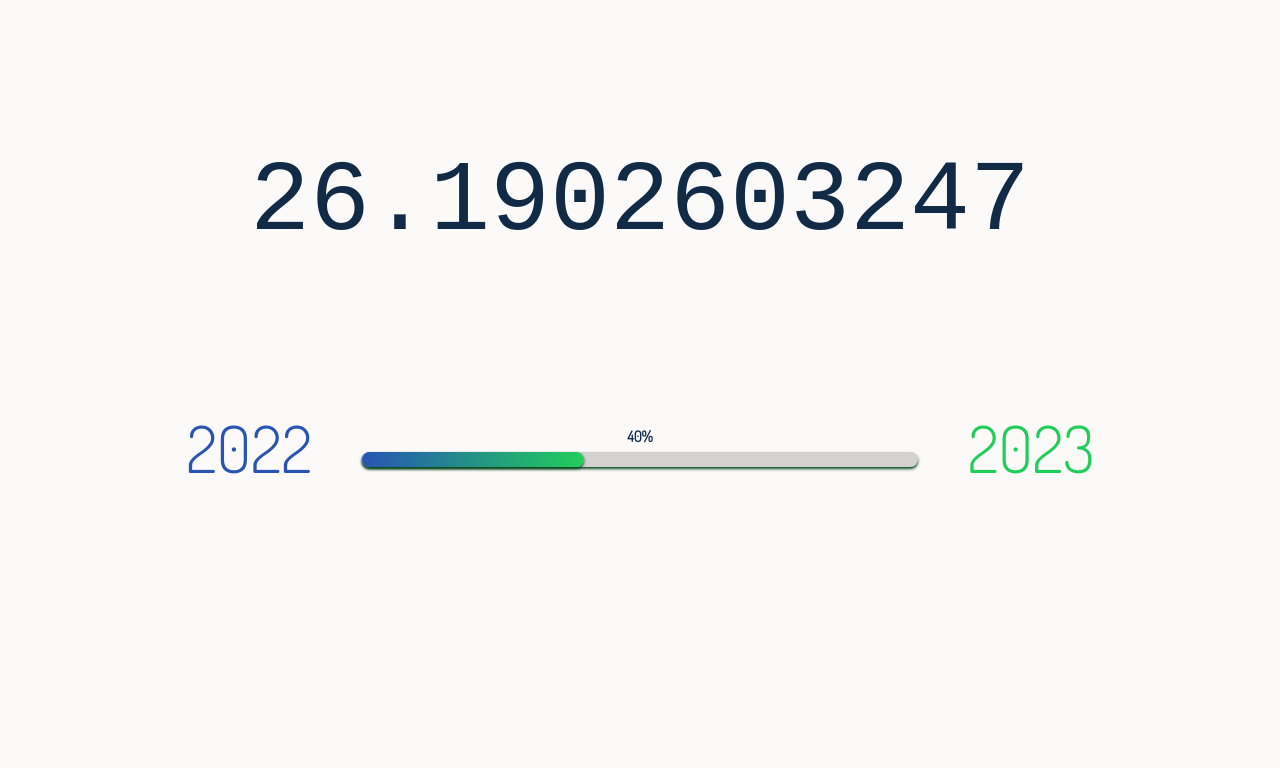
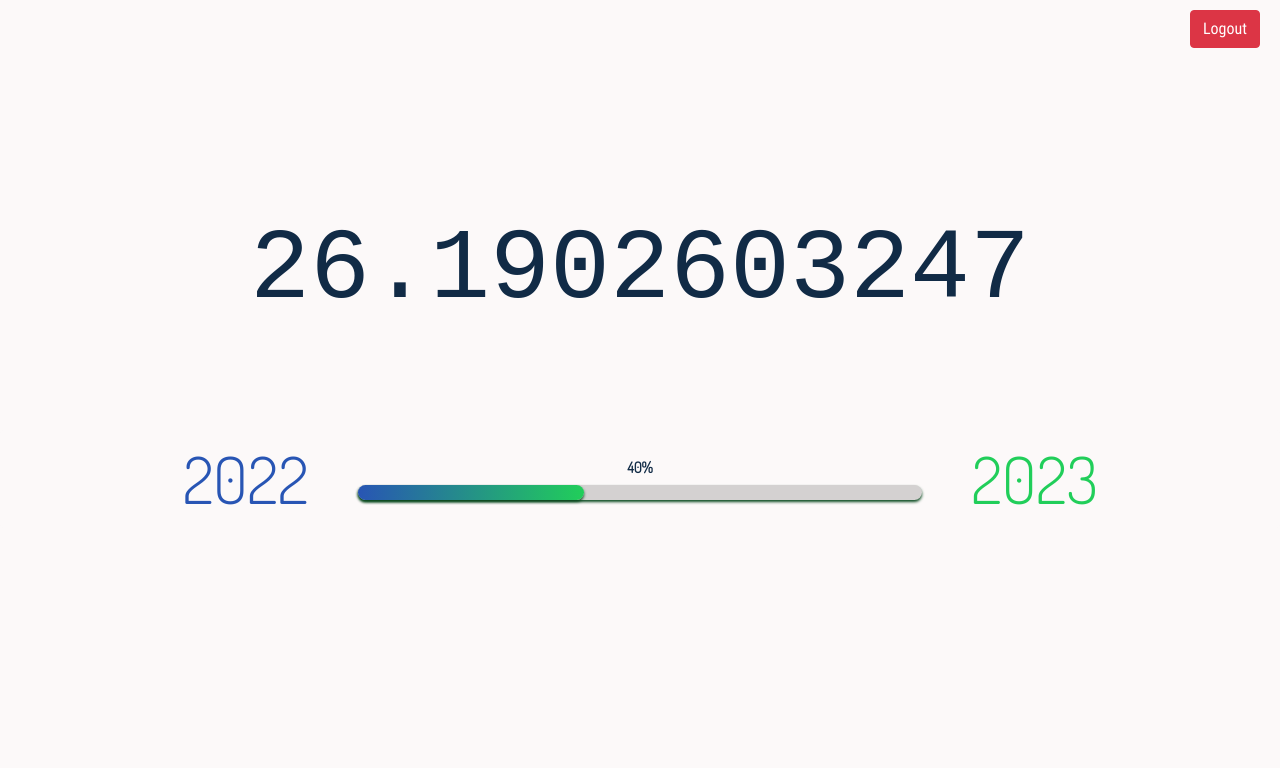
Before and after one commit to timur-hef/age-check, a Django app: template templates/age/age.html in a window 1280 px wide. Shown: the top 768 px of the page. Run offline with Django 3.2, Linux system fonts and the light colour scheme; the template is opened without the code that fills it, so the values that code supplies are empty.

Commit message:
Added logout

```diff
--- a/age/urls.py
+++ b/age/urls.py
@@ -1,7 +1,7 @@
 from django.urls import path
-from .views import AgeView
+from . import views
 
 
 urlpatterns = [
-    path('', AgeView.as_view(), name='age'),
+    path('', views.AgeView.as_view(), name='age'),
 ]
--- a/age/views.py
+++ b/age/views.py
@@ -1,3 +1,4 @@
+from django.contrib.auth import logout
 from django.shortcuts import render, redirect, reverse
 from django.views import View
 from django.http import HttpResponse
@@ -11,3 +12,7 @@
             return render(request, 'age/age.html')
         else:
             return redirect(reverse("login"))
+
+    def post(self, request):
+        logout(request)
+        return redirect(reverse("login"))
--- a/static/age/css/styles.css
+++ b/static/age/css/styles.css
@@ -43,9 +43,10 @@
 }
 .progress {
 	font-family: "Dosis", sans-serif;
+	background: rgb(252, 249, 249);
 	font-size: 65px;
 	width: 100%;
-	margin-top: 10%;
+	margin-top: 5%;
 	display: table;
 }
 .left {
@@ -105,3 +106,11 @@
 	font-weight: bold;
 	user-select: none;
 }
+.logout {
+	margin: 10px;
+	position: static;
+	padding-right: 10px;
+	text-align: right;
+	font-family: "RobotoCondensed", sans-serif;
+	font-weight: bold;
+}
--- a/templates/age/age.html
+++ b/templates/age/age.html
@@ -5,11 +5,19 @@
 <html>
     <head>
         <title>My age on the planet Earth</title>
+        <link rel="stylesheet" href="https://cdn.jsdelivr.net/npm/bootstrap@4.3.1/dist/css/bootstrap.min.css" integrity="sha384-ggOyR0iXCbMQv3Xipma34MD+dH/1fQ784/j6cY/iJTQUOhcWr7x9JvoRxT2MZw1T" crossorigin="anonymous">
         <link rel="stylesheet" href="{% static 'age/css/styles.css' %}" />
         <link rel="icon" href="{% static 'age/favicon.ico' %">
     </head>
 
     <body>
+        <form action="{% url 'age' %}" method="post">
+            {% csrf_token %}
+            <div class="logout">
+                <button type="submit" class="btn btn-danger">Logout</button>
+            </div>
+        </form>
+
         <div class="content">
             <span class="timer">00.0000000000</span>
         </div>
@@ -31,5 +39,3 @@
 	    <script src="{% static 'age/js/first.js' %}"></script>
     </body>
 </html>
-
-<!-- 2022<progress value="0" max="100"></progress>2023 -->
```
